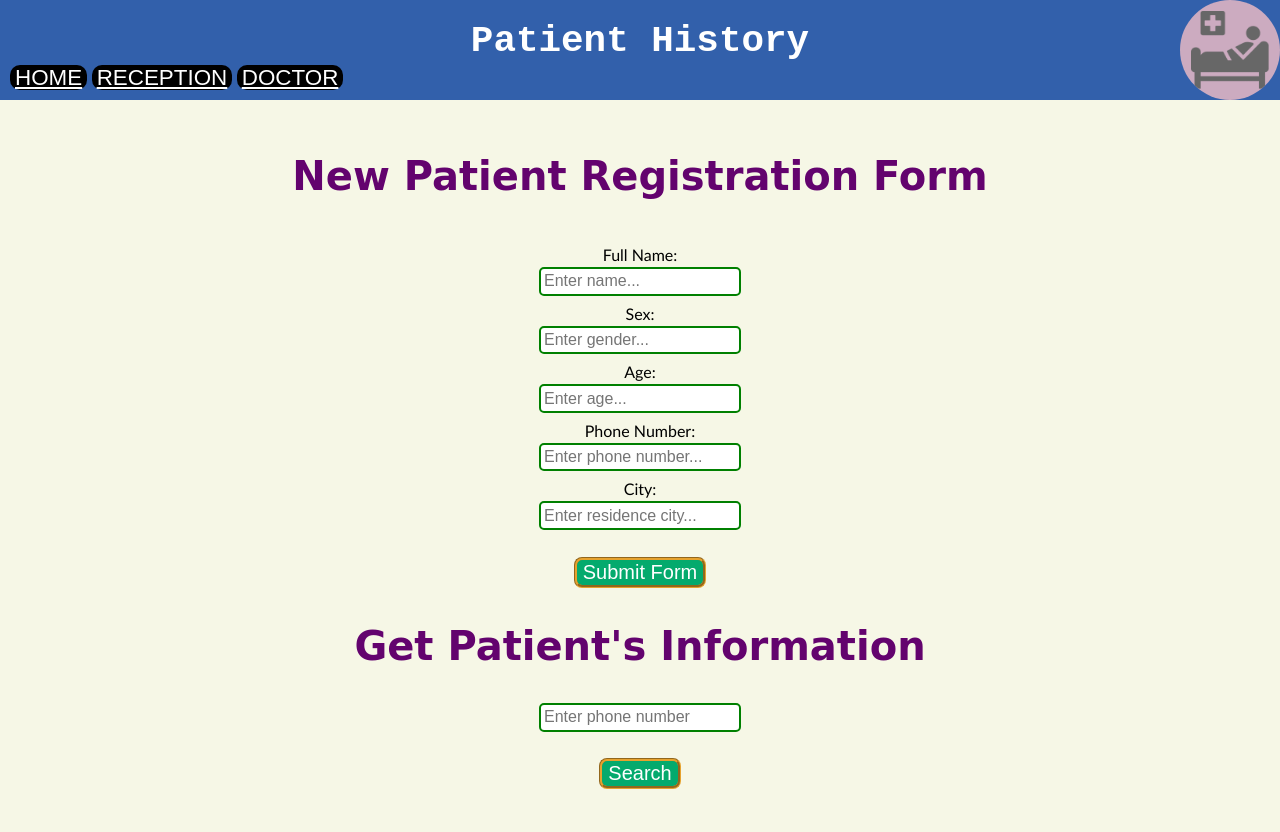
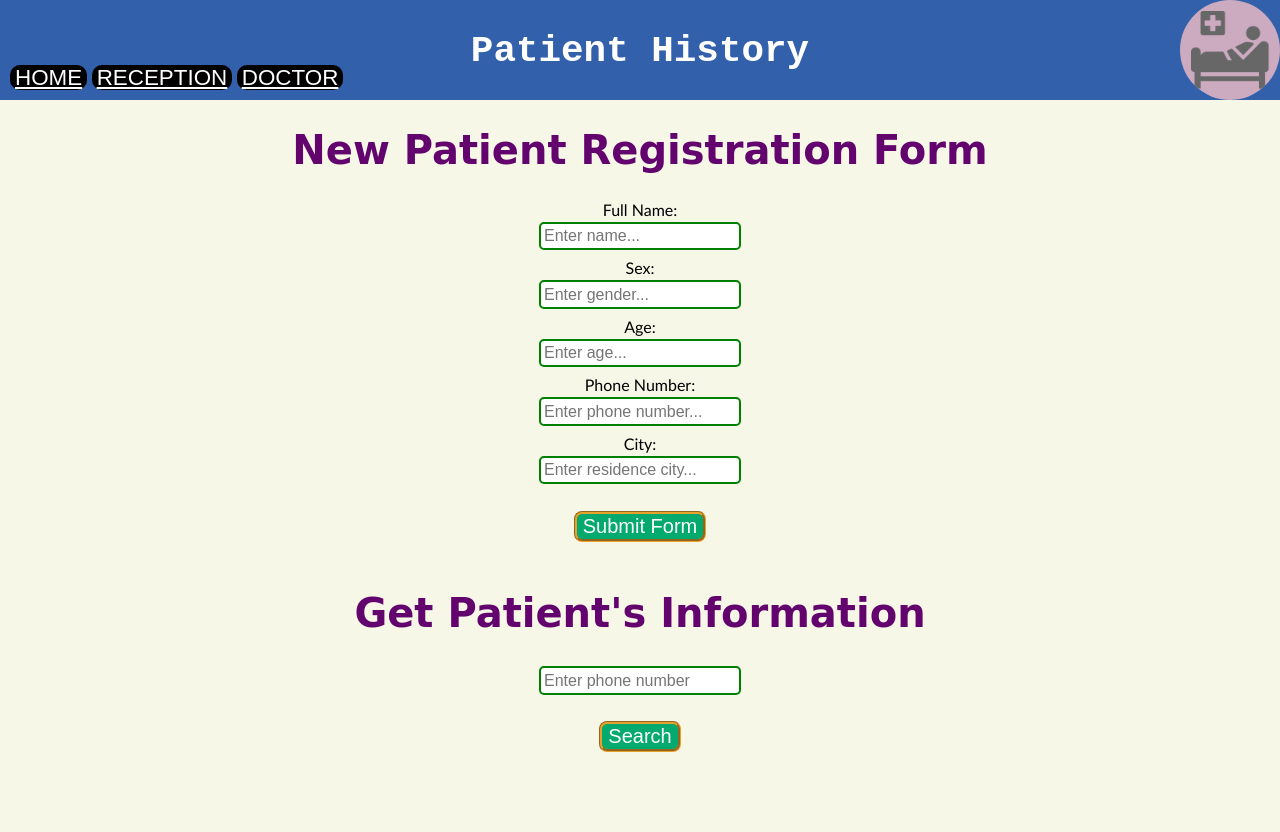
Before and after one commit to Yohannes251/PatientHistory, a Python web app: template templates/reception.html in a window 1280 px wide. Before the commit the page ends 789 px from the top, so only its background shows below. Run offline with Jinja, Linux system fonts and the light colour scheme; the template is opened without the code that fills it, so the values that code supplies are empty.

Commit message:
Updated frontend draft

```diff
--- a/static/styles/header.css
+++ b/static/styles/header.css
@@ -2,36 +2,44 @@ html, body {
 	min-width: 30;
 	width: auto;
 	width: 100%;
+	height: auto;
 }
 body {
-	position: fixed;
 	margin: 0 0 0 0;
 	background-color: #f6f7e6;
 }
 
 header {
+	position: fixed;
+	height: 100px;
 	background-color: #3260ab;
-	height: 100px;
+	width: 100%;
 }
-header img {
+.header header img {
 	position: absolute;
 	right: 0;
 	border-radius: 50%;
 	max-width: 25%;
-	height: 100%;
+	width: 100px;
+	height: 100px;
 	background-color: #ccabc0;
 }
-header h1 {
+.header header h1 {
 	position: absolute;
 	color: white;
 	width: 100%;
-	height: 100%;
 	font-family: "Copperplate Gothic Light", "Courier New", monospace;
 	text-align: center;
 	font-size: 4.7vmin;
-	margin: 20px 0 0 0;
+	margin: 30px 0 0 0;
 }
-header .nvg {
+
+.header {
+	background-color: #3260ab;
+	height: 100px;
+	position: relative;
+}
+.header header .nvg {
 	position: absolute;
 	min-width: 30%;
 	display: inline-block;
--- a/static/styles/receptionsection.css
+++ b/static/styles/receptionsection.css
@@ -1,24 +1,22 @@
-.welcome {
-	position: absolute;
-	top: 120%;
+.welcomeMessage {
+	display: block;
 	width: 100%;
 	text-align: center;
 }
-.welcome .welcomeMessage h1 {
+.welcomeMessage h1 {
 	font-family: Comic Sans MS, Comic Sans, cursive;
 	font-size: 2.5em;
 	color: #63036e;
 }
 
 .forms {
-	position: absolute;
+	display: block;
 	width: 100%;
-	top: 245%;
 	text-align: center;
 	font-family: Trebuchet MS, sans-serif;
 }
 
-.forms input, .getinfo input {
+.forms input, .getInfo input {
 	width: 15%;
 	padding: 0.2em 0.2em;
 	margin-top: 0.2em;
@@ -29,7 +27,7 @@
 	font-size: 1em;
 }
 
-.forms button, .getinfo button {
+.forms button, .getInfo button {
 	background-color: #04AA6D;
 	border: 3px groove #e6a22e;
 	border-radius: 8px;
@@ -38,32 +36,33 @@
 	color: white;
 }
 
-.information {
-	position: absolute;
-	top: 590%;
+.info {
+	display: block;
 	width: 100%;
 	text-align: center;
+	margin-top: 3em;
 }
 
-.information .info h1 {
+.info h1 {
 	font-family:  Comic Sans MS, Comic Sans, cursive;
 	font-size: 2.5em;
 	color: #63036e;
 }
 
-.getinfo {
-	position: absolute;
+.getInfo {
+	display: block;
 	width: 100%;
-	top: 700%;
 	text-align: center;
+	margin-top: 1em;
+	margin-bottom: 5em;
 }
 
-.forms input:focus, .getinfo input:focus {
+.forms input:focus, .getInfo input:focus {
   width: 20%;
 }
 
 @media only screen and (max-width: 800px) {
-	.forms input, .getinfo input {
+	.forms input, .getInfo input {
 		width: 25%;
 	}
 
@@ -77,7 +76,7 @@
 		font-size: 2em !important;
 	}
 
-	.forms input, .getinfo input {
+	.forms input, .getInfo input {
 		width: 30% !important;
 		font-size: 3vmin !important;
 	}
--- a/templates/reception.html
+++ b/templates/reception.html
@@ -7,6 +7,7 @@
  		<link rel="stylesheet" href="../static/styles/receptionsection.css">
 	</head>
 	<body>
+		<div class="header">
 			<header>
 				<img src="../static/images/clinic.png" alt="Clinic Logo">
 				<h1>Patient History</h1>
@@ -16,12 +17,11 @@
 					<a href="doctor.html">DOCTOR</a>
 				</div>
 			</header>
-		<section class="welcome">
+		</div>
 		<div class="welcomeMessage">
 			<h1>New Patient Registration Form</h1>
 		</div>
-		</section>
-		<section class="forms">
+		<div class="forms">
 			<form>
 				<label for="name">Full Name:</label><br>
 				<input type="text" id="name" name="name" placeholder="Enter name..." required><br>
@@ -36,18 +36,16 @@
 				<br>
 				<button type="submit">Submit Form</button>
 			</form>
-
-		</section>
-		<section class="information">
+		</div>
 		<div class="info">
 			<h1>Get Patient's Information</h1>
 		</div>
-                </section>
-		<section class="getinfo">
+		<div class="getInfo">
 			<input type="number" id="getinfo" placeholder="Enter phone number" required>
 			<br>
 			<br>
 			<button type="search">Search</button>
+		</div>
 
 	</body>
 </html>
```
Also changed, not shown: static/styles/homesection.css (+7 -7 lines), templates/home.html (+4 -4 lines). Lines whose indentation alone changed are shown as unchanged.
